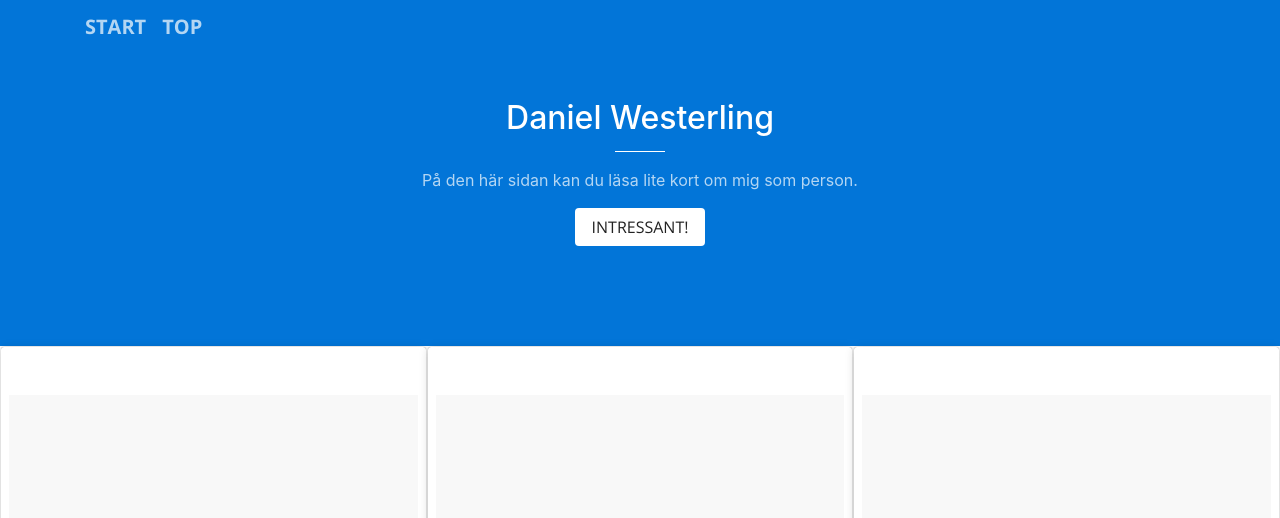
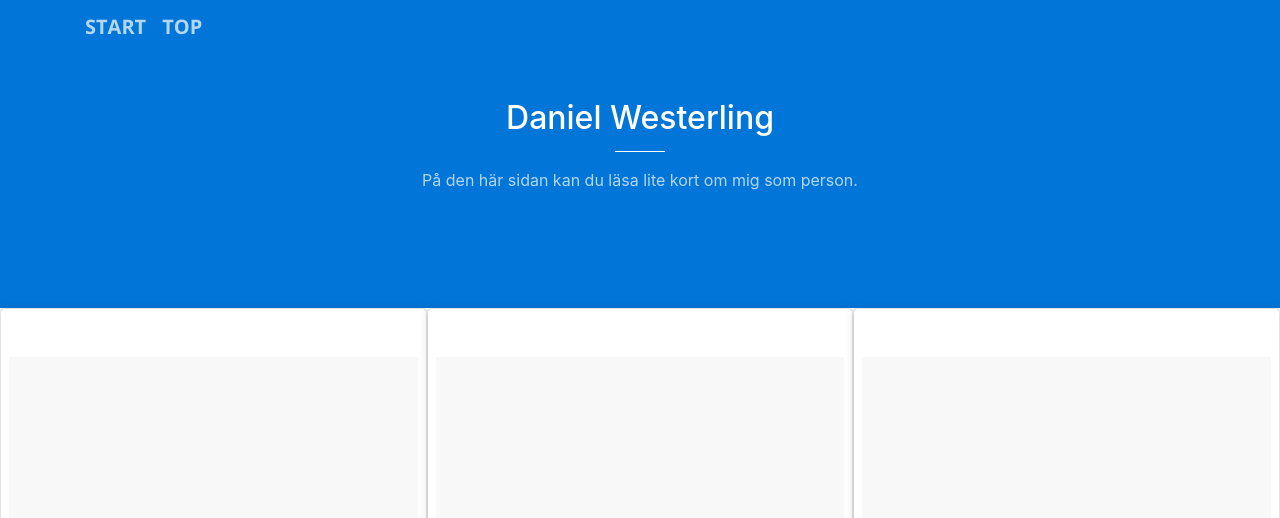
Before and after one commit to westerling/westerling.github.io, a website with bundled scripts: page daniel.html in a window 1280 px wide. Shown: the top 518 px of the page. Built offline with nearby package versions, Linux system fonts and the light colour scheme; a script that the page names is missing.

Commit message:
final fixes
final fixes

```diff
--- a/daniel.html
+++ b/daniel.html
@@ -65,7 +65,6 @@
                 <p class="text-faded">
                     På den här sidan kan du läsa lite kort om mig som person.
                 </p>
-                <a class="btn btn-default btn-xl sr-button" href="#portfolio">Intressant!</a>
             </div>
         </div>
     </div>
```
